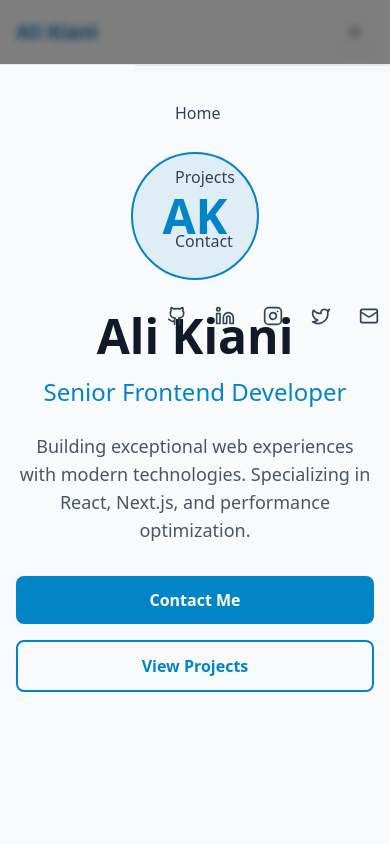
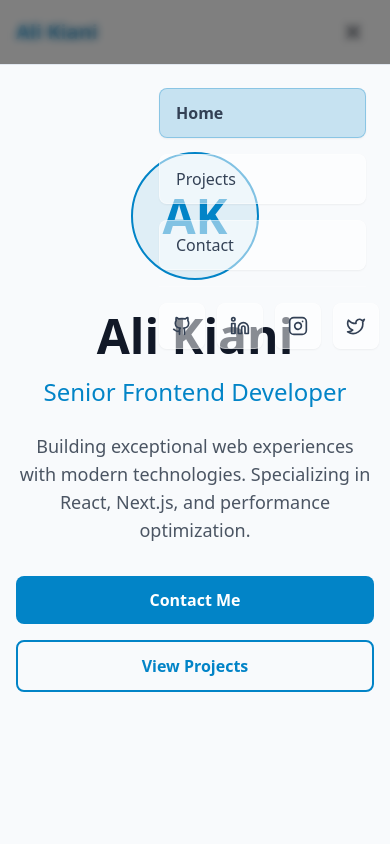
Before and after one commit to ali7887/portfolio, a Next.js app: page / in a window 390 px wide. Both pictures are taken after a click on the button "Toggle menu". Shown: the top 844 px of the page. Built offline with nearby package versions, Linux system fonts and the light colour scheme.

Commit message:
Improve header transparency and mobile menu glass morphism

```diff
--- a/src/components/layout/Header.tsx
+++ b/src/components/layout/Header.tsx
@@ -38,8 +38,8 @@ export function Header() {
       transition={{ duration: 0.5, ease: 'easeOut' }}
       className={cn(
         'fixed top-0 left-0 right-0 z-50',
-        'backdrop-blur-xl border-b',
-        'bg-white/60 border-white/30',
+        'backdrop-blur-2xl border-b',
+        'bg-white/30 border-white/20',
         'transition-all duration-300'
       )}
     >
@@ -123,12 +123,17 @@ export function Header() {
               onClick={() => setIsOpen(!isOpen)}
               aria-label="Toggle menu"
               aria-expanded={isOpen}
-              className="glass-card p-2 rounded-lg hover:bg-white/[0.06] transition-colors md:hidden"
+              className={cn(
+                'p-2 rounded-lg transition-colors md:hidden',
+                'backdrop-blur-xl bg-white/40 border border-white/30',
+                'hover:bg-white/50',
+                isOpen && 'bg-white/60 border-white/40'
+              )}
             >
               {isOpen ? (
-                <X className="w-5 h-5 text-text-primary" />
+                <X className="w-6 h-6 text-gray-900 font-bold" />
               ) : (
-                <Menu className="w-5 h-5 text-text-primary" />
+                <Menu className="w-6 h-6 text-gray-900" />
               )}
             </button>
           </div>
@@ -154,7 +159,7 @@ export function Header() {
               animate={{ x: 0 }}
               exit={{ x: '100%' }}
               transition={{ type: 'spring', damping: 25, stiffness: 200 }}
-              className="fixed top-16 right-0 bottom-0 w-64 glass-card border-l border-white/[0.08] z-50 md:hidden"
+              className="fixed top-16 right-0 bottom-0 w-64 backdrop-blur-2xl bg-white/40 border-l border-white/30 shadow-2xl z-50 md:hidden"
             >
               <nav className="flex flex-col p-6 gap-4">
                 {navLinks.map((link, index) => {
@@ -178,9 +183,11 @@ export function Header() {
                         }}
                         className={cn(
                           'block px-4 py-3 rounded-lg text-base font-medium transition-colors',
+                          'backdrop-blur-xl bg-white/50 border border-white/40',
+                          'text-gray-900 shadow-sm',
                           isActive
-                            ? 'bg-white/[0.08] text-accent-neon'
-                            : 'text-text-secondary hover:bg-white/[0.06] hover:text-text-primary'
+                            ? 'bg-accent-primary/20 text-accent-primary border-accent-primary/30 font-semibold'
+                            : 'hover:bg-white/60 hover:border-white/50'
                         )}
                       >
                         {link.name}
@@ -190,7 +197,7 @@ export function Header() {
                 })}
 
                 {/* Social Icons in Mobile Menu */}
-                <div className="flex items-center gap-3 pt-4 border-t border-white/[0.08]">
+                <div className="flex items-center gap-3 pt-4 border-t border-white/30">
                   {socialLinks.map((link) => {
                     const Icon = link.icon;
                     return (
@@ -203,7 +210,7 @@ export function Header() {
                         initial={{ opacity: 0, scale: 0.8 }}
                         animate={{ opacity: 1, scale: 1 }}
                         transition={{ delay: navLinks.length * 0.1 }}
-                        className="p-2 rounded-lg hover:bg-white/[0.08] transition-colors text-text-secondary hover:text-accent-primary"
+                        className="p-3 rounded-lg backdrop-blur-xl bg-white/50 border border-white/40 text-gray-700 hover:bg-white/60 hover:border-white/50 hover:text-accent-primary transition-all shadow-sm"
                       >
                         <Icon className="w-5 h-5" />
                       </motion.a>
```
